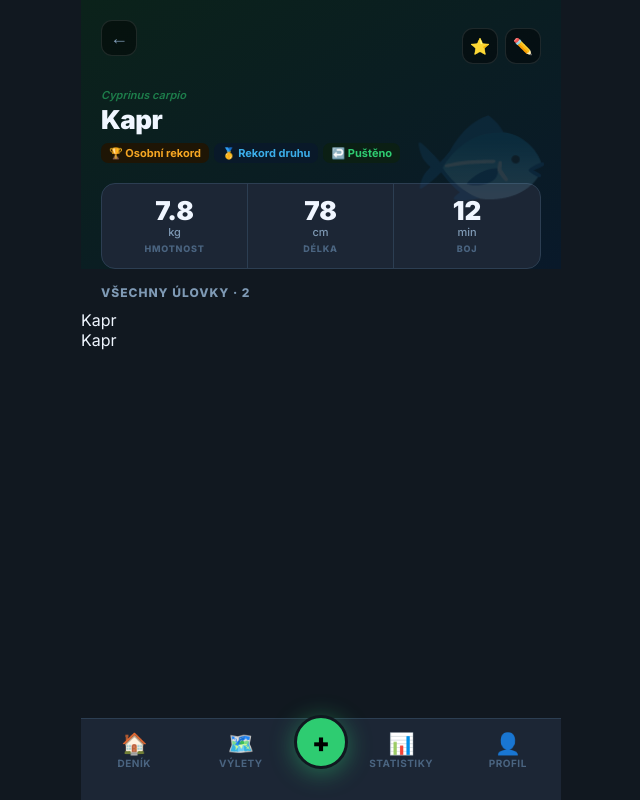
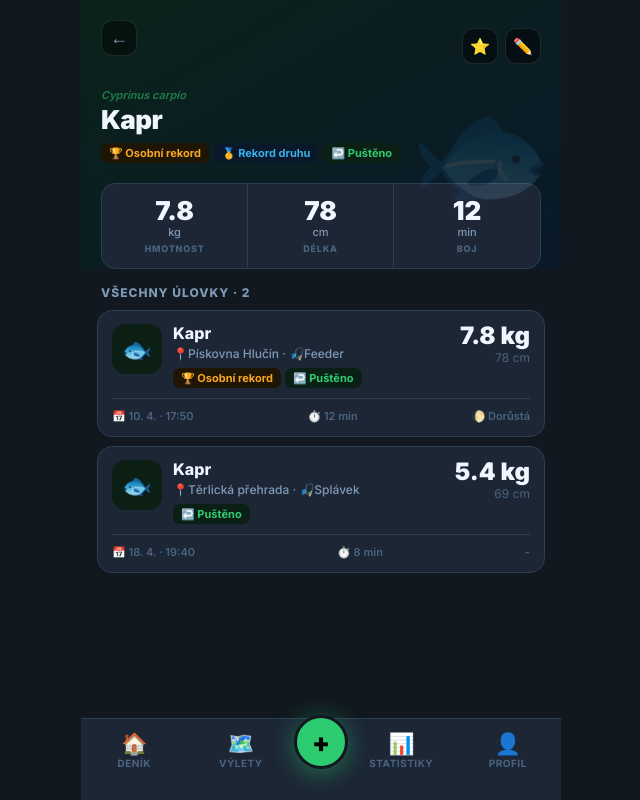
Before and after one commit to Moravec291678/chytnu.cz, a React (Vite) app: page /species/carp in a window 1280 px wide. Shown: the whole page, without its empty margins (319-959 px from the left). Built offline with nearby package versions, Linux system fonts and the light colour scheme.

Commit message:
add CatchCard component with styles

```diff
--- /dev/null
+++ b/src/components/CatchCard.jsx
@@ -0,0 +1,58 @@
+import { MOON_PHASE_EMOJI } from "../utils/constants";
+import "../styles/CatchCard.css";
+
+function CatchCard({ catchedFish }) {
+  return (
+    <div className="catch-card">
+      <div className="catch-card-main">
+        <div className="catch-card-icon">🐟</div>
+        <div className="catch-card-info">
+          <h2>{catchedFish.species}</h2>
+          <p>
+            📍{catchedFish.locationName} · 🎣{catchedFish.method.label}
+          </p>
+          <div className="tags">
+            {catchedFish.isPersonalBest && (
+              <span className="tag tag-pb">🏆 Osobní rekord</span>
+            )}
+            {catchedFish.isSpeciesBest && (
+              <span className="tag tag-species">🥇 Rekord druhu</span>
+            )}
+            {catchedFish.result === "released" && (
+              <span className="tag tag-released">↩️ Puštěno</span>
+            )}
+            {catchedFish.result === "kept" && (
+              <span className="tag tag-kept">🧊 Necháno</span>
+            )}
+          </div>
+        </div>
+        <div className="catch-card-right">
+          <p>{catchedFish.weightKg} kg</p>
+          <p>{catchedFish.lengthCm} cm</p>
+        </div>
+      </div>
+      <div className="catch-card-footer">
+        <p>
+          📅{" "}
+          {catchedFish.caughtAt.toLocaleDateString("cs-CZ", {
+            day: "numeric",
+            month: "numeric",
+          })}{" "}
+          ·{" "}
+          {catchedFish.caughtAt.toLocaleTimeString([], {
+            hour: "2-digit",
+            minute: "2-digit",
+            hour12: false,
+          })}
+        </p>
+        <p>
+          ⏱️{" "}
+          {catchedFish.fightMinutes ? `${catchedFish.fightMinutes} min` : "-"}
+        </p>
+        <p>{MOON_PHASE_EMOJI[catchedFish.conditions?.moonPhase] || "-"}</p>
+      </div>
+    </div>
+  );
+}
+
+export default CatchCard;
--- a/src/pages/SpeciesDetailPage.jsx
+++ b/src/pages/SpeciesDetailPage.jsx
@@ -2,6 +2,7 @@ import { useParams, useNavigate } from "react-router-dom";
 import { useCatches } from "../context/CatchContext";
 import Layout from "../components/Layout";
 import "../styles/SpeciesDetailPage.css";
+import CatchCard from "../components/CatchCard";
 
 function SpeciesDetailPage() {
   const { speciesKey } = useParams();
@@ -69,7 +70,7 @@ function SpeciesDetailPage() {
 
       {/* Seznam úlovků */}
       {selectedSpecies.map((item) => (
-        <div key={item.id}>{item.species}</div>
+        <CatchCard catchedFish={item} />
       ))}
     </Layout>
   );
--- /dev/null
+++ b/src/styles/CatchCard.css
@@ -0,0 +1,100 @@
+/* ── CATCH CARD ── */
+.catch-card {
+  margin: 0 16px 9px;
+  background: var(--s1);
+  border: 1px solid var(--bd);
+  border-radius: 15px;
+  padding: 13px 14px;
+  cursor: pointer;
+  transition: border-color 0.12s;
+}
+
+.catch-card:hover {
+  border-color: var(--bd2);
+}
+
+.catch-card-main {
+  display: flex;
+  align-items: flex-start;
+  gap: 11px;
+}
+
+.catch-card-icon {
+  width: 50px;
+  height: 50px;
+  border-radius: 13px;
+  background: var(--gr-bg);
+  display: flex;
+  align-items: center;
+  justify-content: center;
+  font-size: 24px;
+  flex-shrink: 0;
+}
+
+.catch-card-info {
+  flex: 1;
+  min-width: 0;
+  display: flex;
+  flex-direction: column;
+  gap: 3px;
+}
+
+.catch-card-info h2 {
+  font-size: 16px;
+  font-weight: 800;
+  color: var(--t1);
+  line-height: 1.2;
+  margin: 0;
+}
+
+.catch-card-info p {
+  font-size: 12px;
+  color: var(--t2);
+  font-weight: 500;
+  margin: 0;
+}
+
+.catch-card-info .tags {
+  display: flex;
+  gap: 4px;
+  flex-wrap: wrap;
+  margin-top: 4px;
+}
+
+.catch-card-right {
+  text-align: right;
+  flex-shrink: 0;
+  display: flex;
+  flex-direction: column;
+  align-items: flex-end;
+  gap: 2px;
+}
+
+.catch-card-right p:first-child {
+  font-size: 24px;
+  font-weight: 900;
+  color: var(--t1);
+  line-height: 1;
+  margin: 0;
+}
+
+.catch-card-right p:last-child {
+  font-size: 12px;
+  color: var(--t3);
+  margin: 0;
+}
+
+.catch-card-footer {
+  display: flex;
+  justify-content: space-between;
+  margin-top: 10px;
+  padding-top: 10px;
+  border-top: 1px solid var(--bd);
+}
+
+.catch-card-footer p {
+  font-size: 11px;
+  font-weight: 600;
+  color: var(--t3);
+  margin: 0;
+}
```
